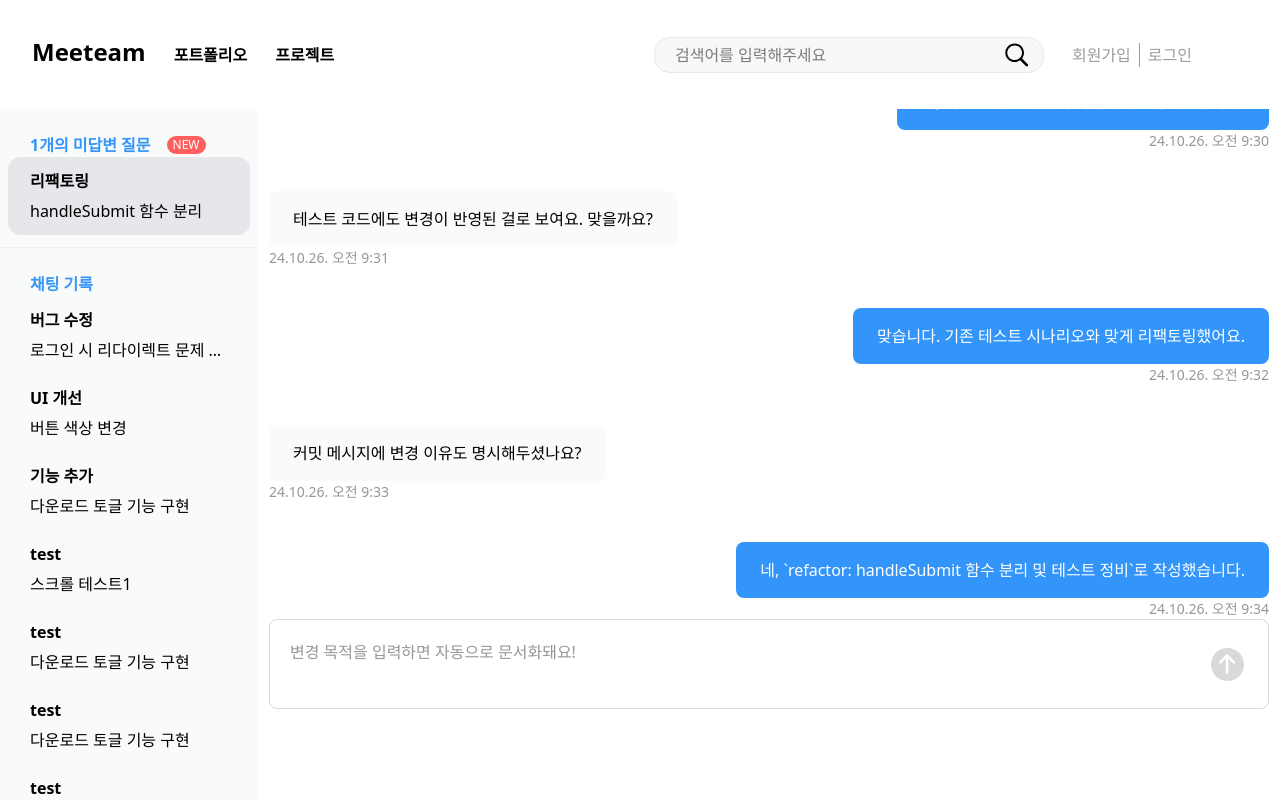
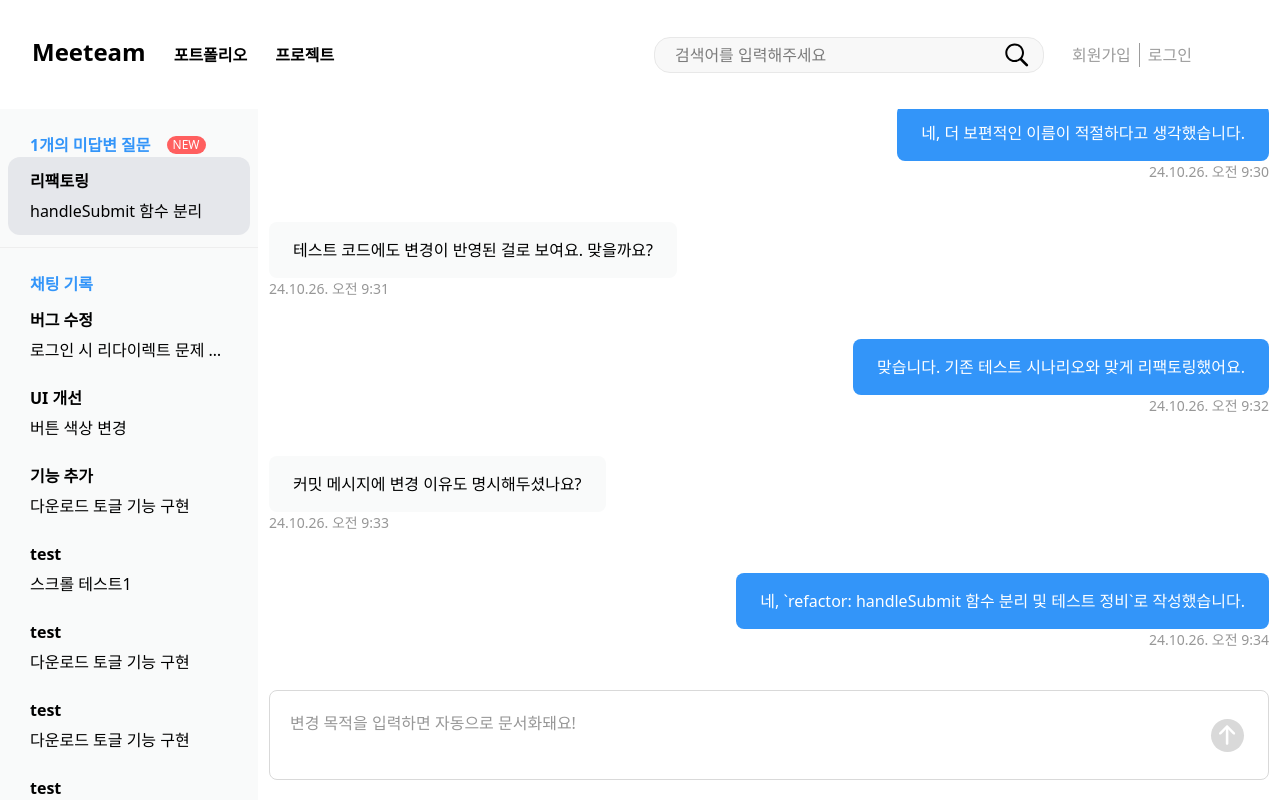
Before and after one commit to WardK-meeTeam/meeteam_front, a Next.js app: page /chat/1 in a window 1280 px wide. Shown: the top 800 px of the page. Built offline with nearby package versions, Linux system fonts and the light colour scheme.

Commit message:
[#31] feat: 전체 페이지는 스크롤 고정, 채팅내역과 채팅기록 부분만 스크롤 되도록 변경

```diff
--- a/app/(chat)/chat/components/Chat.tsx
+++ b/app/(chat)/chat/components/Chat.tsx
@@ -13,6 +13,7 @@ export default function Chat({ id }: { id: string }) {
   const nowMessages = nowChat.messages; // 채팅내역 불러오기
 
   const textareaRef = useRef<HTMLTextAreaElement>(null); // textArea 동적 높이 적용하기 위함
+  const scrollWrapRef = useRef<HTMLDivElement>(null); // ✅ 풀폭 스크롤 래퍼
   const chatContainerRef = useRef<HTMLDivElement>(null); // 채팅페이지 들어왔을 때 제일 마지막 채팅으로 자동스크롤 하기 위함
 
   function handleChangeInput(e: React.ChangeEvent<HTMLTextAreaElement>) {
@@ -34,10 +35,10 @@ export default function Chat({ id }: { id: string }) {
   });
 
   return (
-    <main className="flex flex-1 flex-col mx-auto max-w-[1000px] justify-between">
+    <main className="flex flex-1 flex-col mx-auto max-w-[1000px] h-full">
       <div
         ref={chatContainerRef}
-        className="flex flex-col gap-10 overflow-y-scroll"
+        className="flex flex-col flex-1 gap-10 overflow-y-auto pb-10"
       >
         {/* 채팅 메세지 영역 -> 스크롤 되는 부분*/}
         {nowMessages.map((message) => (
@@ -47,7 +48,7 @@ export default function Chat({ id }: { id: string }) {
 
       {/*form태그(메세지 입력창) -> 스크롤 안 되고 고정되도록 함 */}
       <form
-        className={`flex items-center justify-between rounded-[8px] border mb-[200px] ${
+        className={`flex items-center justify-between rounded-[8px] border mb-5 ${
           isOnChat ? "border-[#6BB4FF]" : "border-[#D9D9D9]"
         }`}
       >
--- a/app/(chat)/chat/components/ChatSidebar.tsx
+++ b/app/(chat)/chat/components/ChatSidebar.tsx
@@ -17,7 +17,7 @@ export default function ChatSideBar() {
     }
   });
   return (
-    <aside className="w-[258px] h-full bg-[#F9FAFA] py-6">
+    <aside className="flex flex-col w-[258px] h-screen bg-[#F9FAFA] py-6">
       <div className={isExistNew ? "" : "hidden"}>
         <div className="flex gap-4 items-center">
           <div className="font-bold ml-7.5 text-[#3395F9]">
@@ -33,7 +33,7 @@ export default function ChatSideBar() {
         <hr className="text-[#EEEEEE] mt-3 mb-6" />
       </div>
 
-      <div className="h-full overflow-y-scroll">
+      <div className="h-screen overflow-y-auto">
         <div className="font-bold ml-7.5 text-[#3395F9]">채팅 기록</div>
         <div className="flex flex-col">
           {readChat.map((readChat) => (
--- a/app/(chat)/layout.tsx
+++ b/app/(chat)/layout.tsx
@@ -3,7 +3,7 @@ import { ReactNode } from "react";
 
 export default function Layout({ children }: { children: ReactNode }) {
   return (
-    <div className="flex w-screen h-screen">
+    <div className="flex w-screen h-screen overflow-hidden ">
       <ChatSideBar />
       {children}
     </div>
```
